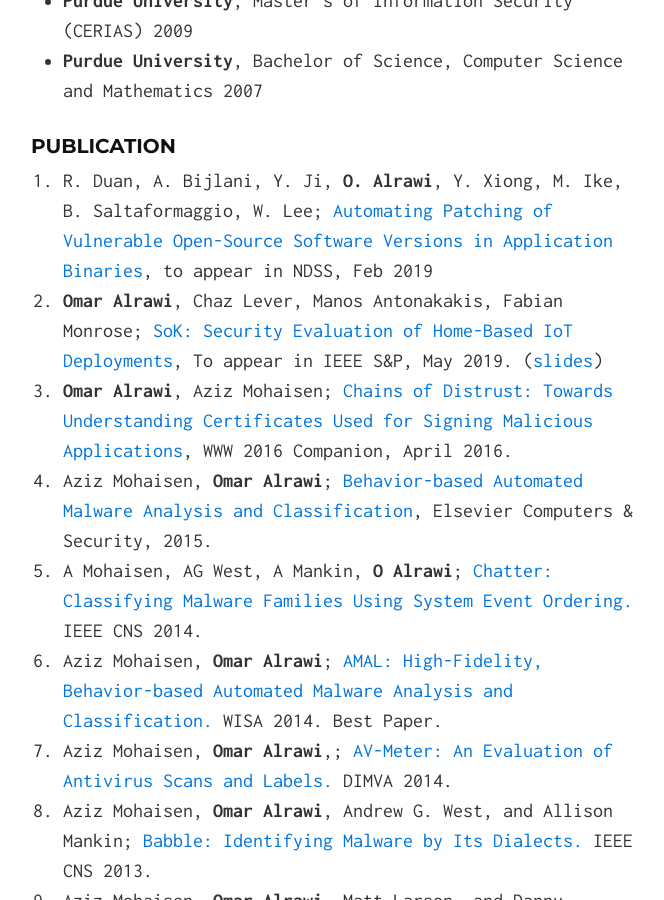
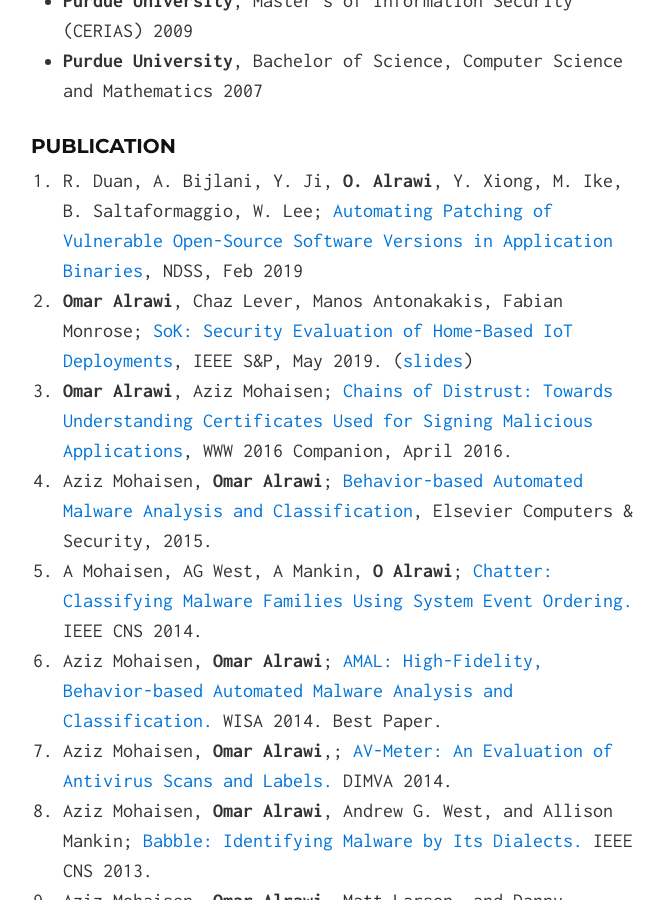
Before and after one commit to alrawi/alrawi.github.io, a Jekyll site: the page built from index.md, in a window 1280 px wide and 900 px high, scrolled down 624 px. Shown: the whole window, without its empty margins (307-971 px from the left). Built offline with Jekyll 4.4.1, drawn with Linux system fonts in a browser that asks for light colours.

Commit message:
Update index.md

```diff
--- a/index.md
+++ b/index.md
@@ -16,8 +16,8 @@ I am also working on understanding malware threats that target these devices thr
 - __Purdue University__, Bachelor of Science, Computer Science and Mathematics 2007
 
 ### Publication
-1. R. Duan, A. Bijlani, Y. Ji, __O. Alrawi__, Y. Xiong, M. Ike, B. Saltaformaggio, W. Lee; [Automating Patching of Vulnerable Open-Source Software Versions in Application Binaries](/#), to appear in NDSS, Feb 2019
-1.  __Omar Alrawi__, Chaz Lever, Manos Antonakakis, Fabian Monrose; [SoK: Security Evaluation of Home-Based IoT Deployments](/static/papers/alrawi_sok_sp19.pdf), To appear in IEEE S&P, May 2019. ([slides](/static/papers/slides_sok_sp_19.pdf))
+1. R. Duan, A. Bijlani, Y. Ji, __O. Alrawi__, Y. Xiong, M. Ike, B. Saltaformaggio, W. Lee; [Automating Patching of Vulnerable Open-Source Software Versions in Application Binaries](/#), NDSS, Feb 2019
+1.  __Omar Alrawi__, Chaz Lever, Manos Antonakakis, Fabian Monrose; [SoK: Security Evaluation of Home-Based IoT Deployments](/static/papers/alrawi_sok_sp19.pdf), IEEE S&P, May 2019. ([slides](/static/papers/slides_sok_sp_19.pdf))
 1.  __Omar Alrawi__, Aziz Mohaisen; [Chains of Distrust: Towards Understanding Certificates Used for Signing Malicious Applications](/static/papers/malcert.pdf), WWW 2016 Companion, April 2016.
 1. Aziz Mohaisen, __Omar Alrawi__; [Behavior-based Automated Malware Analysis and Classification](/static/papers/15-cose.pdf), Elsevier Computers & Security, 2015.
 2. A Mohaisen, AG West, A Mankin, __O Alrawi__; [Chatter: Classifying Malware Families Using System Event Ordering.](/static/papers/chatter-tr.pdf)  IEEE CNS 2014.
```
